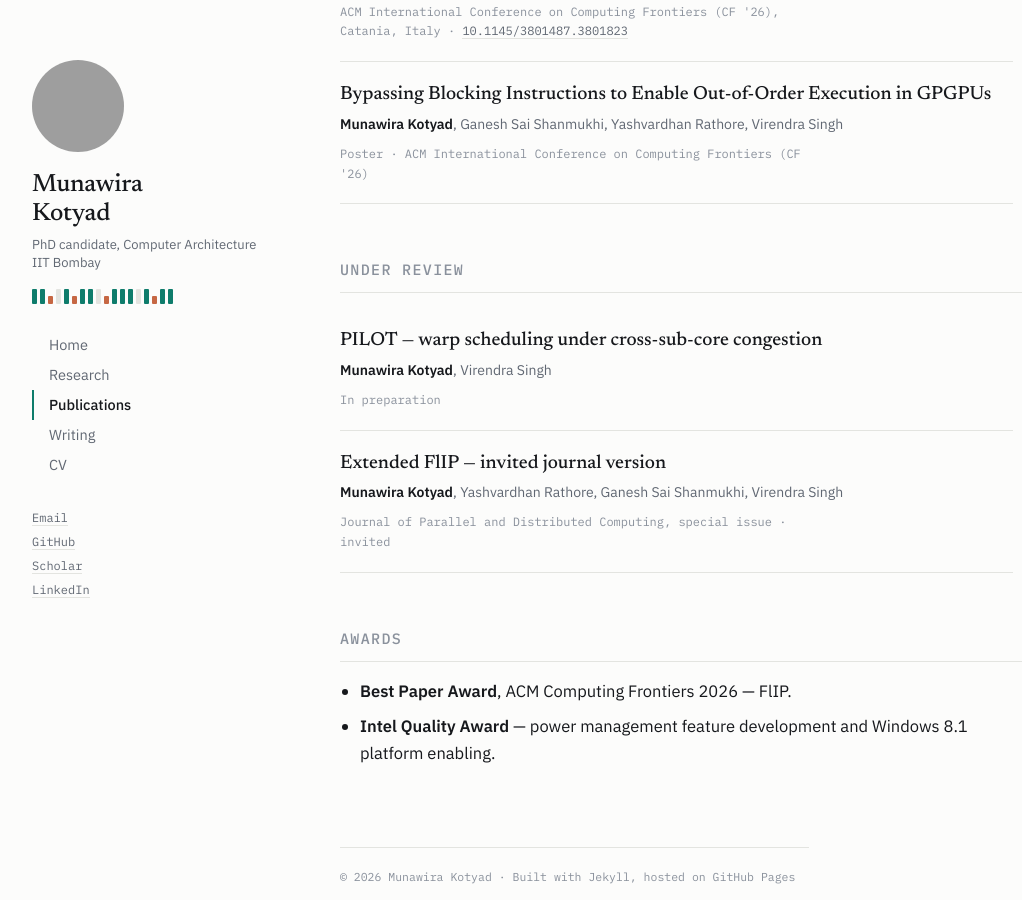
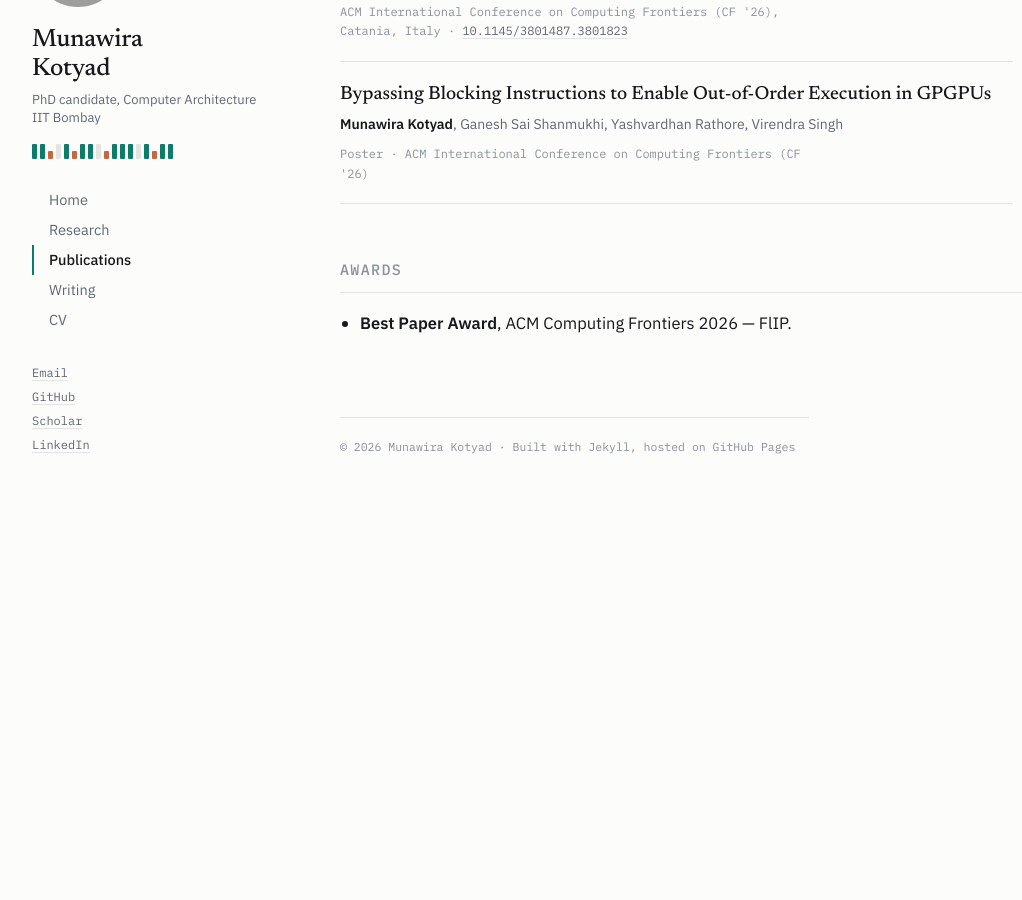
Before and after one commit to munawira/munawira.github.io, a Jekyll site: the page built from publications.md, in a window 1280 px wide and 900 px high, scrolled down 657 px. Shown: the whole window, without its empty margins (76-1098 px from the left). Built offline with Jekyll 4.4.1, drawn with Linux system fonts in a browser that asks for light colours; after the commit the page ends 1210 px from its top, so only the background shows below that; grey boxes are pictures that could not be loaded.

Commit message:
Update publications.md

```diff
--- a/publications.md
+++ b/publications.md
@@ -36,23 +36,10 @@ out-of-order execution. Preprints available on request.</p>
   <p class="pub-meta">Poster · ACM International Conference on Computing Frontiers (CF '26)</p>
 </div>
 
-## Under review
 
-<div class="pub">
-  <p class="pub-title">PILOT — warp scheduling under cross-sub-core congestion</p>
-  <p class="pub-authors"><span class="me">Munawira Kotyad</span>, Virendra Singh</p>
-  <p class="pub-meta">In preparation</p>
-</div>
-
-<div class="pub">
-  <p class="pub-title">Extended FlIP — invited journal version</p>
-  <p class="pub-authors"><span class="me">Munawira Kotyad</span>, Yashvardhan Rathore, Ganesh Sai Shanmukhi, Virendra Singh</p>
-  <p class="pub-meta">Journal of Parallel and Distributed Computing, special issue · invited</p>
-</div>
 
 ## Awards
 
 <ul>
   <li><strong>Best Paper Award</strong>, ACM Computing Frontiers 2026 — FlIP.</li>
-  <li><strong>Intel Quality Award</strong> — power management feature development and Windows 8.1 platform enabling.</li>
 </ul>
```
